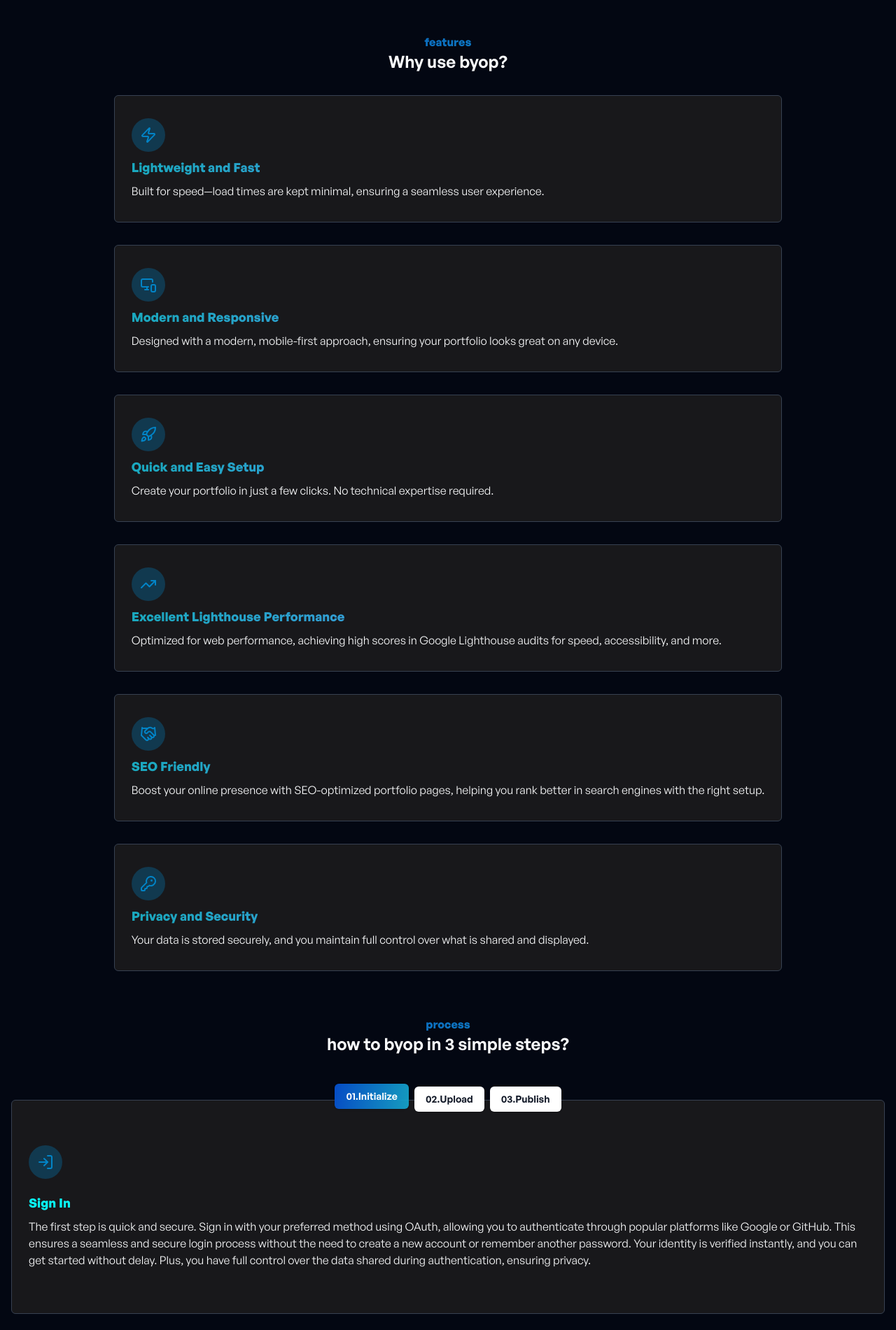
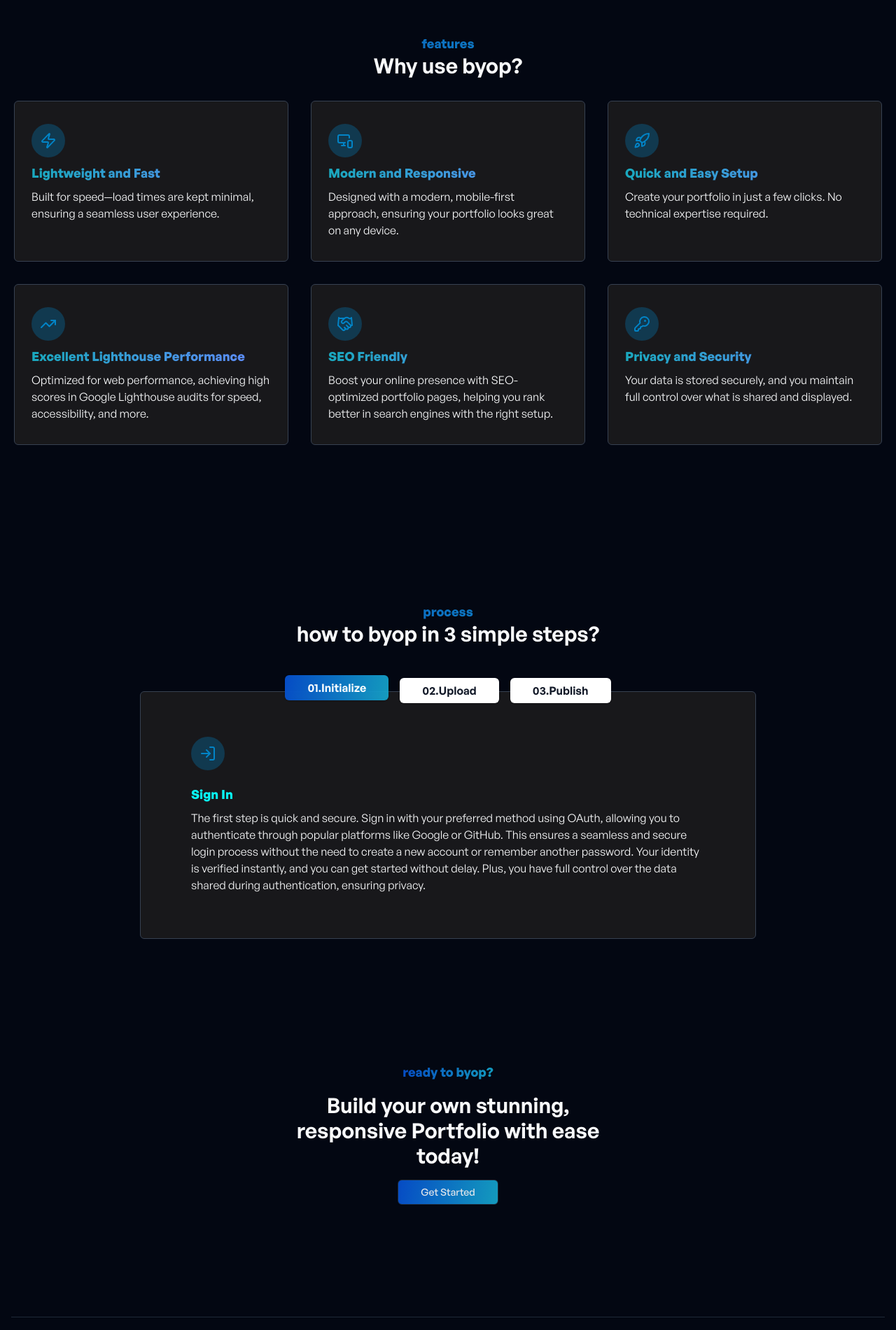
Before and after one commit to Daniel-Ezekiel/byop, a Next.js app: page / in a window 1280 px wide. Shown: the part 860-2761 px from the top of the page at 70% size. Built offline with nearby package versions, Linux system fonts and the light colour scheme.

Commit message:
feat: byop landing page setup complete

```diff
--- a/src/app/page.tsx
+++ b/src/app/page.tsx
@@ -21,8 +21,8 @@ export default function Home() {
   const [currProcessNum, setCurrentProcessNum] = useState<number>(1);
 
   return (
-    <div className='font-[family-name:var(--font-general-sans-regular)] p-4'>
-      <header className='max-h-[10dvh] flex justify-center items-center lg:p-4'>
+    <div className='flex flex-col justify-center items-center font-[family-name:var(--font-general-sans-regular)] p-4'>
+      <header className='max-h-[10dvh] w-full flex justify-center items-center lg:p-4'>
         <nav className='w-full max-w-[122.5rem]  flex space-between'>
           <Link
             href={"/"}
@@ -40,8 +40,8 @@ export default function Home() {
         </nav>
       </header>
 
-      <main className='grid place-items-center gap-16'>
-        <section className='min-h-[95dvh]  flex flex-col items-center justify-center gap-4 text-center sm:max-w-[28rem] md:max-w-[38rem] lg:max-w-[54rem]'>
+      <main className='max-w-[77.5rem] grid place-items-center gap-16'>
+        <section className='min-h-[95dvh] flex flex-col items-center justify-center gap-4 text-center sm:max-w-[28rem] md:max-w-[38rem] lg:max-w-[54rem]'>
           <h1 className='text-4xl font-[family-name:var(--font-general-sans-bold)] md:text-5xl lg:text-6xl'>
             Build a modern, responsive{" "}
             <span className='bg-gradient-linear-100 bg-clip-text text-transparent'>
@@ -63,16 +63,16 @@ export default function Home() {
           </Link>
         </section>
 
-        <section className='flex flex-col gap-8'>
+        <section className='mb-20 flex flex-col gap-8'>
           <div className='text-center'>
-            <h2 className='font-[family-name:var(--font-general-sans-bold)] bg-gradient-linear-300 bg-clip-text text-transparent'>
+            <h2 className='font-[family-name:var(--font-general-sans-bold)] bg-gradient-linear-300 bg-clip-text text-transparent sm:text-lg'>
               features
             </h2>
-            <p className='font-[family-name:var(--font-general-sans-semibold)] text-2xl'>
+            <p className='font-[family-name:var(--font-general-sans-semibold)] text-2xl sm:text-3xl'>
               Why use byop?
             </p>
           </div>
-          <div className='grid gap-8'>
+          <div className='grid gap-8 sm:grid-cols-2 lg:grid-cols-3'>
             <div className='p-6 py-8 flex flex-col gap-2 bg-zinc-900 border border-gray-700 rounded-md'>
               <Button
                 variant={"ghost"}
@@ -171,24 +171,24 @@ export default function Home() {
           </div>
         </section>
 
-        <section className='flex flex-col gap-16'>
+        <section className='mt-20 flex flex-col gap-16'>
           <div className='text-center'>
-            <h2 className='font-[family-name:var(--font-general-sans-bold)] bg-gradient-linear-300 bg-clip-text text-transparent'>
+            <h2 className='font-[family-name:var(--font-general-sans-bold)] bg-gradient-linear-300 bg-clip-text text-transparent sm:text-lg'>
               process
             </h2>
-            <p className='font-[family-name:var(--font-general-sans-semibold)] text-2xl'>
+            <p className='font-[family-name:var(--font-general-sans-semibold)] text-2xl sm:text-3xl'>
               how to byop in 3 simple steps?
             </p>
           </div>
 
-          <div className='relative py-8 bg-zinc-900 border border-gray-700 rounded-md'>
-            <div className='absolute flex justify-center items-center gap-2 -top-5 left-1/2 right-1/2'>
+          <div className='relative py-8 bg-zinc-900 border border-gray-700 rounded-md max-w-[55rem] lg:px-12'>
+            <div className='absolute flex justify-center items-center gap-2 -top-5 left-1/2 right-1/2 sm:gap-4'>
               <Button
                 className={`${
                   currProcessNum !== 1
                     ? "bg-white"
                     : "bg-gradient-linear-300 text-white -translate-y-1 transition-transform ease-in-out duration-500"
-                } font-[family-name:var(--font-general-sans-semibold)] active:scale-75 transition-all ease-in-out duration-500`}
+                } font-[family-name:var(--font-general-sans-semibold)] active:scale-75 transition-all ease-in-out duration-500 sm:text-base sm:py-4 sm:px-8`}
                 onClick={() => setCurrentProcessNum(1)}
               >
                 <span>01.</span> Initialize
@@ -198,7 +198,7 @@ export default function Home() {
                   currProcessNum !== 2
                     ? "bg-white"
                     : "bg-gradient-linear-300 text-white -translate-y-1 transition-transform ease-in-out duration-500"
-                } font-[family-name:var(--font-general-sans-semibold)] active:scale-75 transition-all ease-in-out duration-500`}
+                } font-[family-name:var(--font-general-sans-semibold)] active:scale-75 transition-all ease-in-out duration-500 sm:text-base sm:py-4 sm:px-8`}
                 onClick={() => setCurrentProcessNum(2)}
               >
                 <span>02.</span> Upload
@@ -208,7 +208,7 @@ export default function Home() {
                   currProcessNum !== 3
                     ? "bg-white"
                     : "bg-gradient-linear-300 text-white -translate-y-1 transition-transform ease-in-out duration-500"
-                } font-[family-name:var(--font-general-sans-semibold)] active:scale-75 transition-all ease-in-out duration-500`}
+                } font-[family-name:var(--font-general-sans-semibold)] active:scale-75 transition-all ease-in-out duration-500 sm:text-base sm:py-4 sm:px-8`}
                 onClick={() => setCurrentProcessNum(3)}
               >
                 <span>03.</span> Publish
@@ -296,11 +296,11 @@ export default function Home() {
         </section>
 
         <section>
-          <div className='text-center flex flex-col justify-center items-center gap-4 py-28'>
-            <h2 className='font-[family-name:var(--font-general-sans-bold)] bg-gradient-linear-300 bg-clip-text text-transparent'>
+          <div className='text-center flex flex-col justify-center items-center gap-4 py-28 max-w-[28rem]'>
+            <h2 className='font-[family-name:var(--font-general-sans-bold)] bg-gradient-linear-300 bg-clip-text text-transparent sm:text-lg'>
               ready to byop?
             </h2>
-            <p className='font-[family-name:var(--font-general-sans-semibold)] text-2xl'>
+            <p className='font-[family-name:var(--font-general-sans-semibold)] text-2xl sm:text-3xl'>
               Build your own stunning, responsive Portfolio with ease today!
             </p>
             <Link
@@ -315,17 +315,21 @@ export default function Home() {
         </section>
       </main>
 
-      <footer className='mt-12 border-t pt-4'>
+      <footer className='w-full mt-12 border-t pt-4'>
         <p className='text-sm font-[family-name:var(--font-general-sans-regular)] text-center text-gray-300'>
           © 2024{" "}
-          <span className='bg-gradient-linear-100 bg-clip-text text-transparent font-[family-name:var(--font-general-sans-bold)]'>
+          <Link
+            href={"https://github.com/daniel-ezekiel/byop/"}
+            target='_blank'
+            className='bg-gradient-linear-100 bg-clip-text text-transparent font-[family-name:var(--font-general-sans-bold)] border-b-2 border-b-sky-500 hover:border-none'
+          >
             byop.
-          </span>{" "}
+          </Link>{" "}
           by{" "}
           <Link
             href={"https://danielezekiel.vercel.app"}
             target='_blank'
-            className='bg-gradient-linear-300 bg-clip-text text-transparent font-[family-name:var(--font-general-sans-semibold)] border-b-2 border-b-gray-500'
+            className='bg-gradient-linear-300 bg-clip-text text-transparent font-[family-name:var(--font-general-sans-semibold)] border-b-2 border-b-sky-500 hover:border-none'
           >
             Daniel Ezekiel
           </Link>
```
